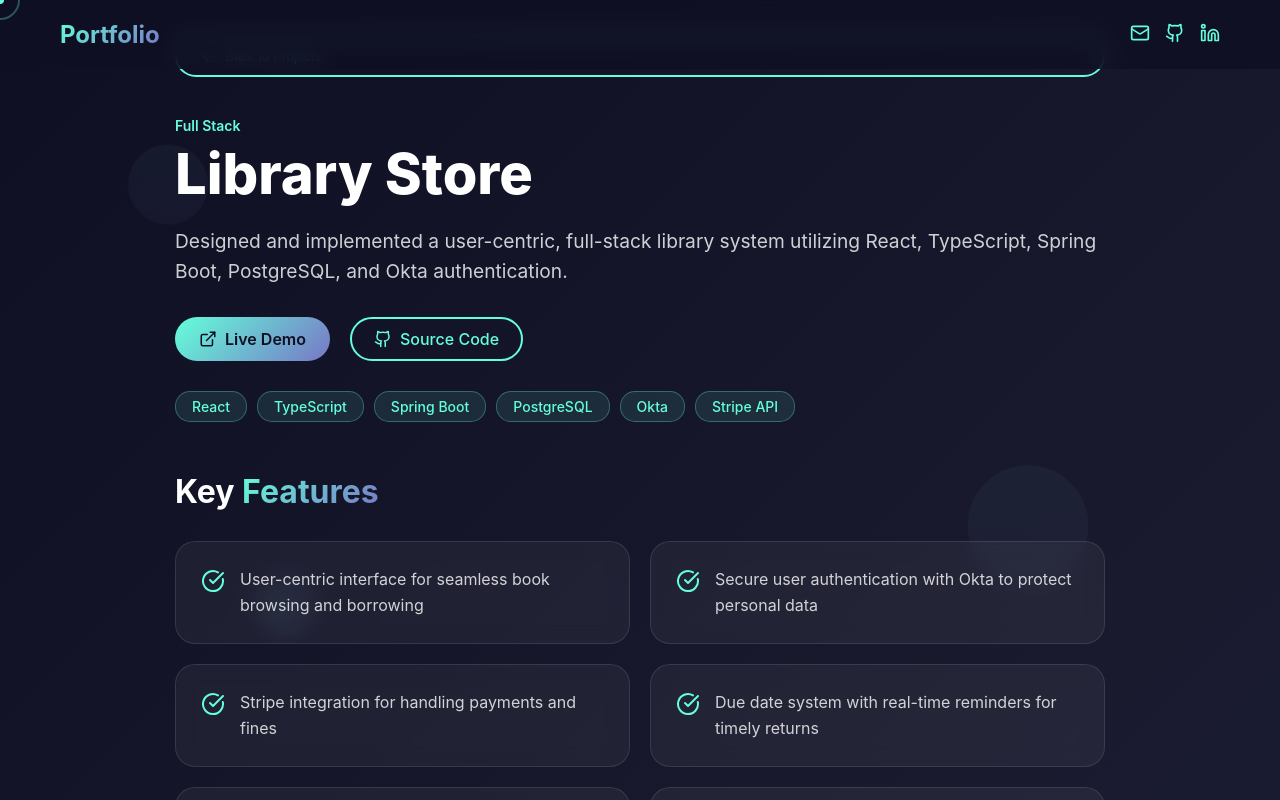
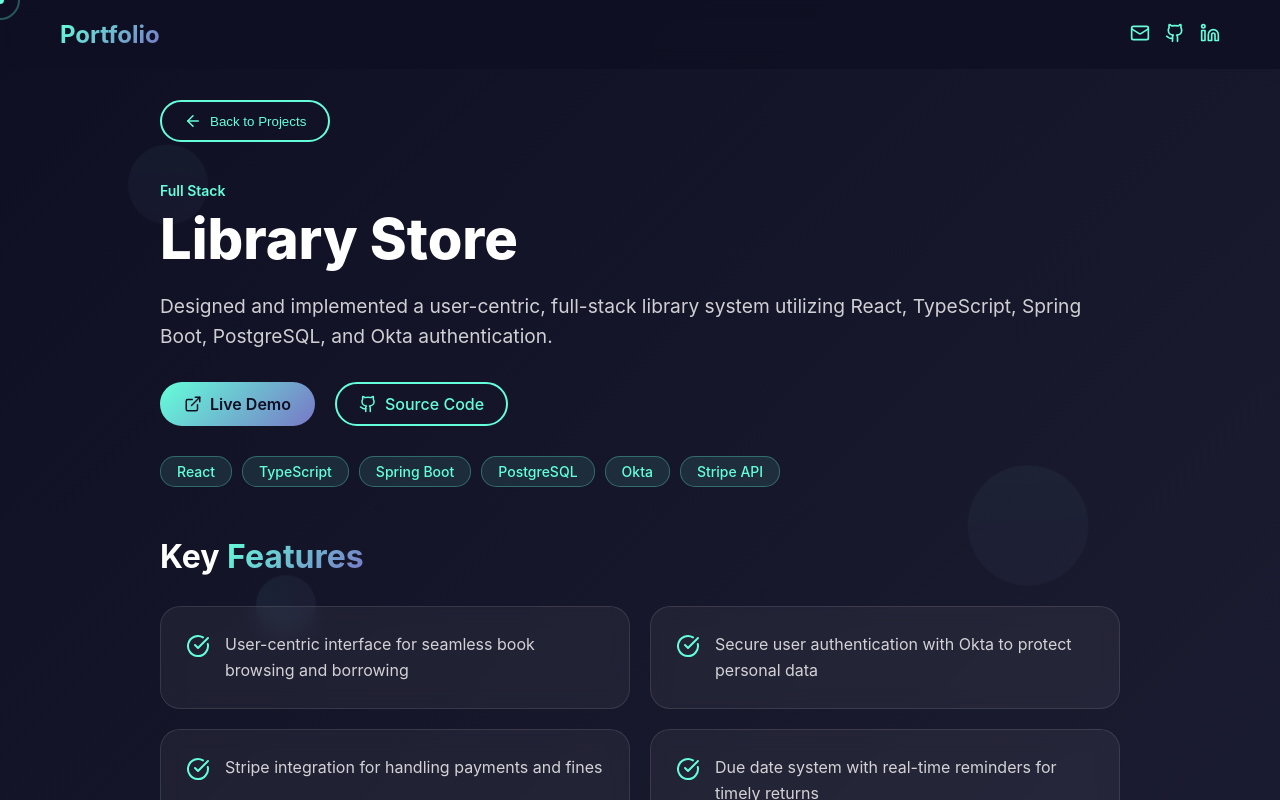
Before and after one commit to mmj05/portfolio, a React (Create React App) app: page / in a window 1280 px wide. Both pictures are taken after a click on the element 213 px from the left and 1379 px from the top of the page. Shown: the top 800 px of the page. Built offline with nearby package versions, Linux system fonts and the light colour scheme.

Commit message:
Refactor ProjectPage component: rename project content class and adjust padding for improved layout

```diff
--- a/src/components/ProjectPage/ProjectPage.css
+++ b/src/components/ProjectPage/ProjectPage.css
@@ -34,10 +34,10 @@
   background-clip: text;
 }
 
-.project-content {
+.project-content-container {
   max-width: 1000px;
   margin: 0 auto;
-  padding: 120px 20px 0;
+  padding: 100px 20px 0;
 }
 
 .back-button {
--- a/src/components/ProjectPage/ProjectPage.js
+++ b/src/components/ProjectPage/ProjectPage.js
@@ -46,7 +46,7 @@ const ProjectPage = ({ project, navigateToHome, scrolled, isMenuOpen, setIsMenuO
         </div>
       </nav>
 
-      <div className="project-content">
+      <div className="project-content-container">
         {/* Back Button */}
         <button
           onClick={navigateToHome}
```
